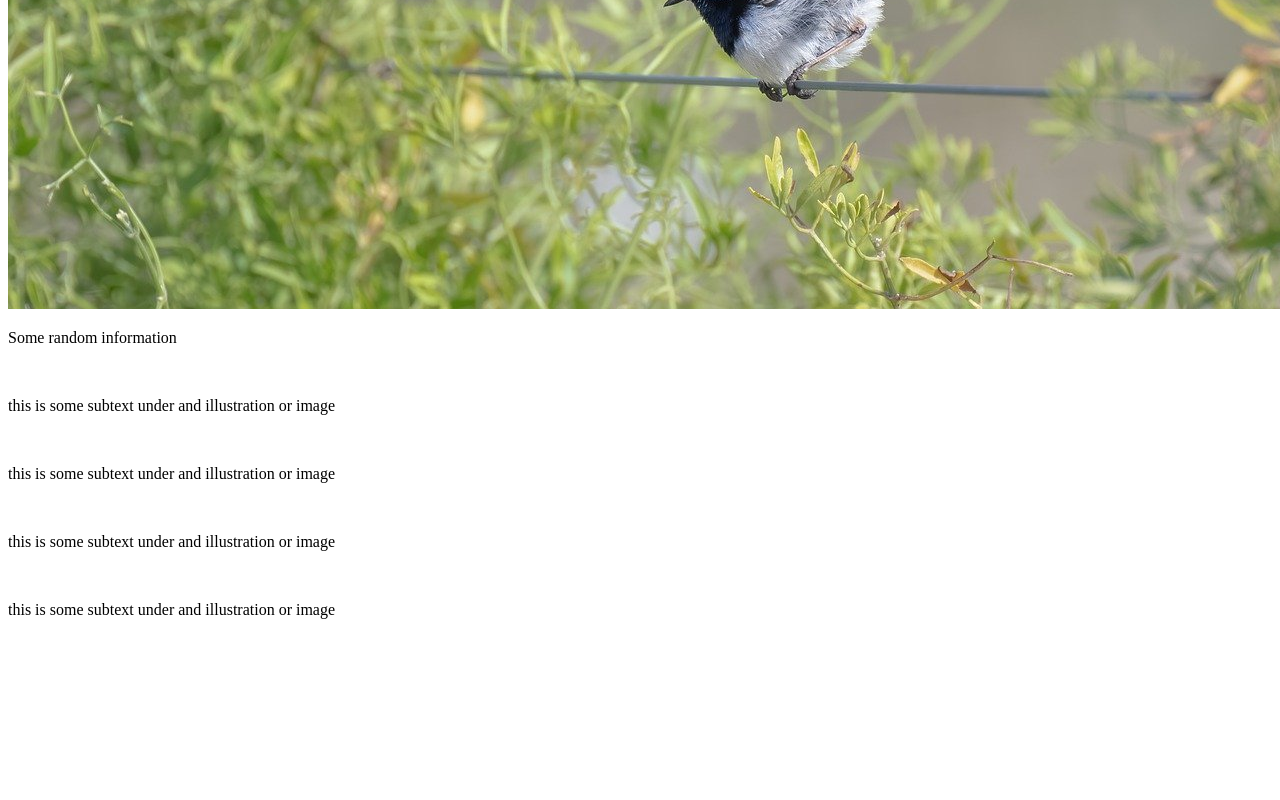
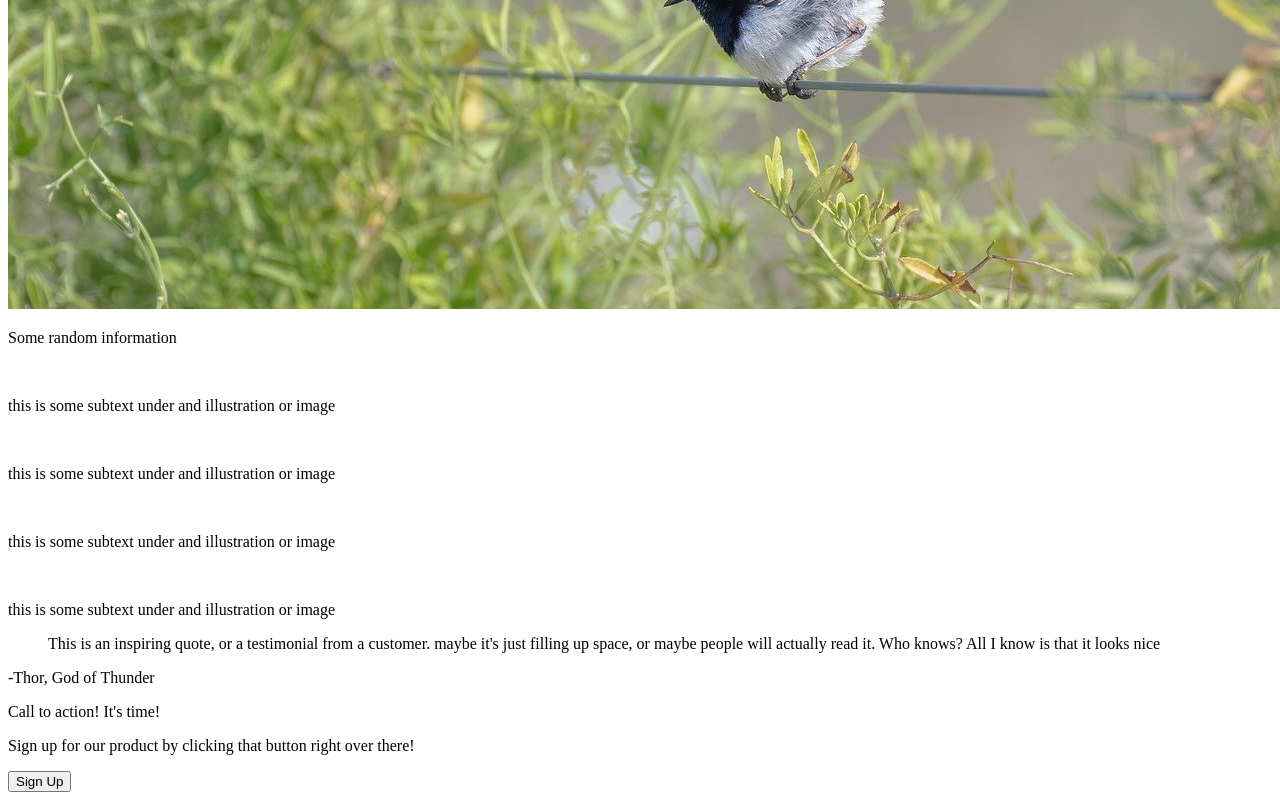
Before and after one commit to WrenLottman/odin-landing-page, a plain HTML site: page index.html in a window 1280 px wide. Shown: the part 749-1549 px from the top of the page. Before the commit the page ends 1384 px from the top, so only its background shows below. Drawn offline with Linux system fonts and the light colour scheme.

Commit message:
Add initial html sections and specified content

```diff
--- a/index.html
+++ b/index.html
@@ -34,5 +34,16 @@
         <img src="" alt="">
         <p>this is some subtext under and illustration or image</p>
     </div>
+    <div class="quote container">
+        <blockquote>This is an inspiring quote, or a testimonial from a customer. maybe it's just filling up space, or maybe people will actually read it. Who knows? All I know is that it looks nice</blockquote>
+        <p>-Thor, God of Thunder</p>
+    </div>
+    <div class="call-section">
+        <div class="call-container">
+            <p>Call to action! It's time!</p>
+            <p>Sign up for our product by clicking that button right over there!</p>
+            <button>Sign Up</button>
+        </div>
+    </div>
 </body>
 </html>
```
